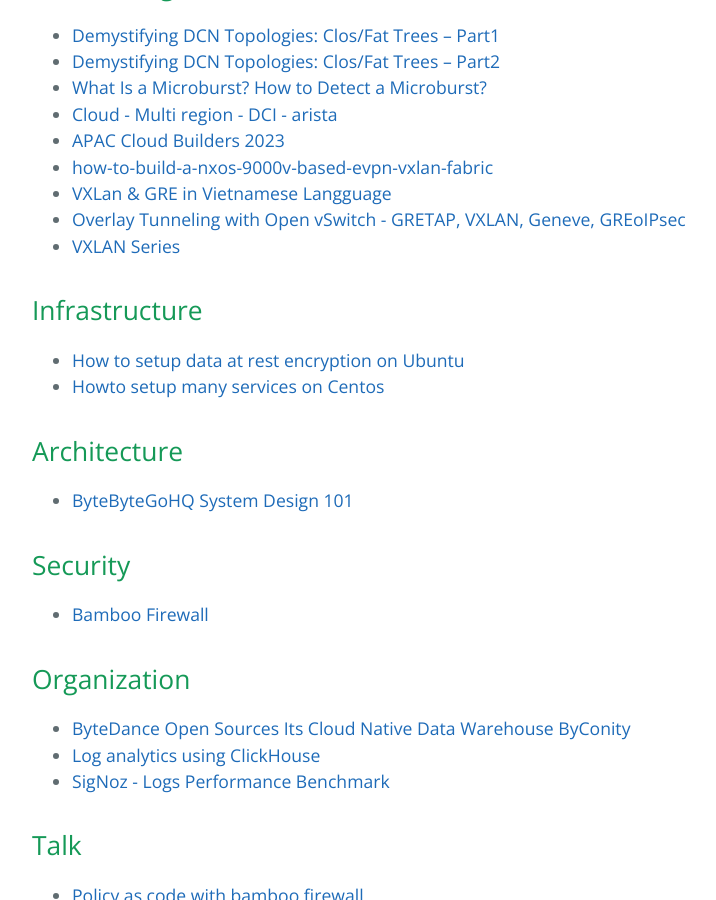
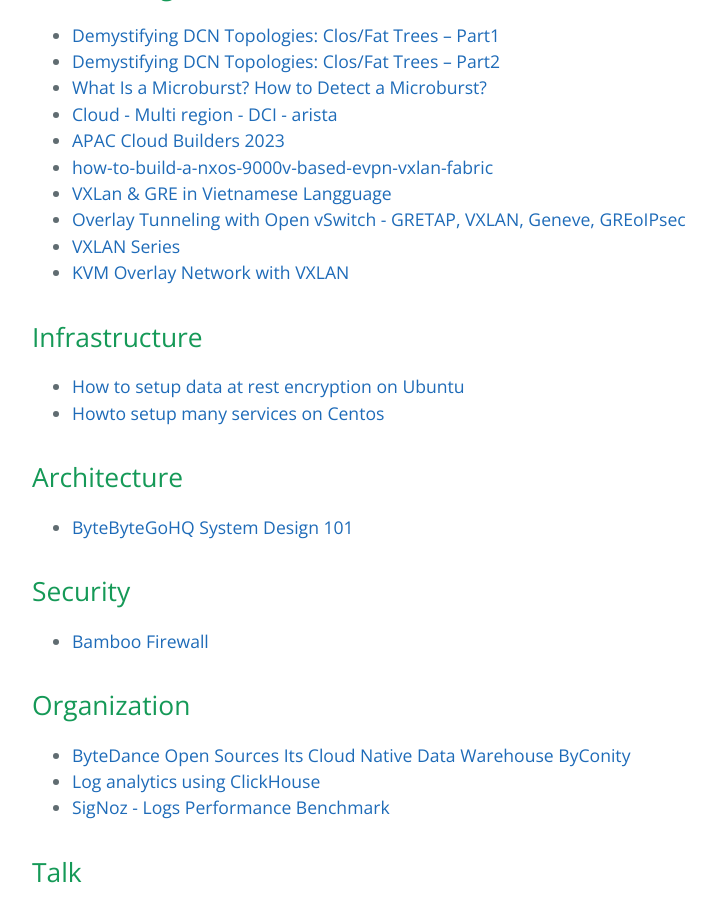
Before and after one commit to bienkma/bienkma.github.io, a Jekyll site: the page built from index.md, in a window 1280 px wide and 900 px high, scrolled down 2234 px. Shown: the whole window, without its empty margins (192-908 px from the left). Built offline with Jekyll 4.4.1, drawn with Linux system fonts in a browser that asks for light colours.

Commit message:
vxlan with multicast

```diff
--- a/index.md
+++ b/index.md
@@ -85,6 +85,7 @@ spec:
 * [VXLan & GRE in Vietnamese Langguage](https://github.com/hocchudong/thuctap012017/blob/master/XuanSon/Netowork%20Protocol/VXLAN-GRE%20Protocol.md)
 * [Overlay Tunneling with Open vSwitch - GRETAP, VXLAN, Geneve, GREoIPsec](https://costiser.ro/2016/07/07/overlay-tunneling-with-openvswitch-gre-vxlan-geneve-greoipsec/#.V8RUmx-g9Xh)
 * [VXLAN Series](https://blogs.vmware.com/vsphere/2013/04/vxlan-series-different-components-part-1.html)
+* [KVM Overlay Network with VXLAN](https://blog.dama.zip/kvm-overlay-network-with-vxlan)
 
 ## Infrastructure
 * [How to setup data at rest encryption on Ubuntu](mysharing/database/data-at-rest.md)
```
